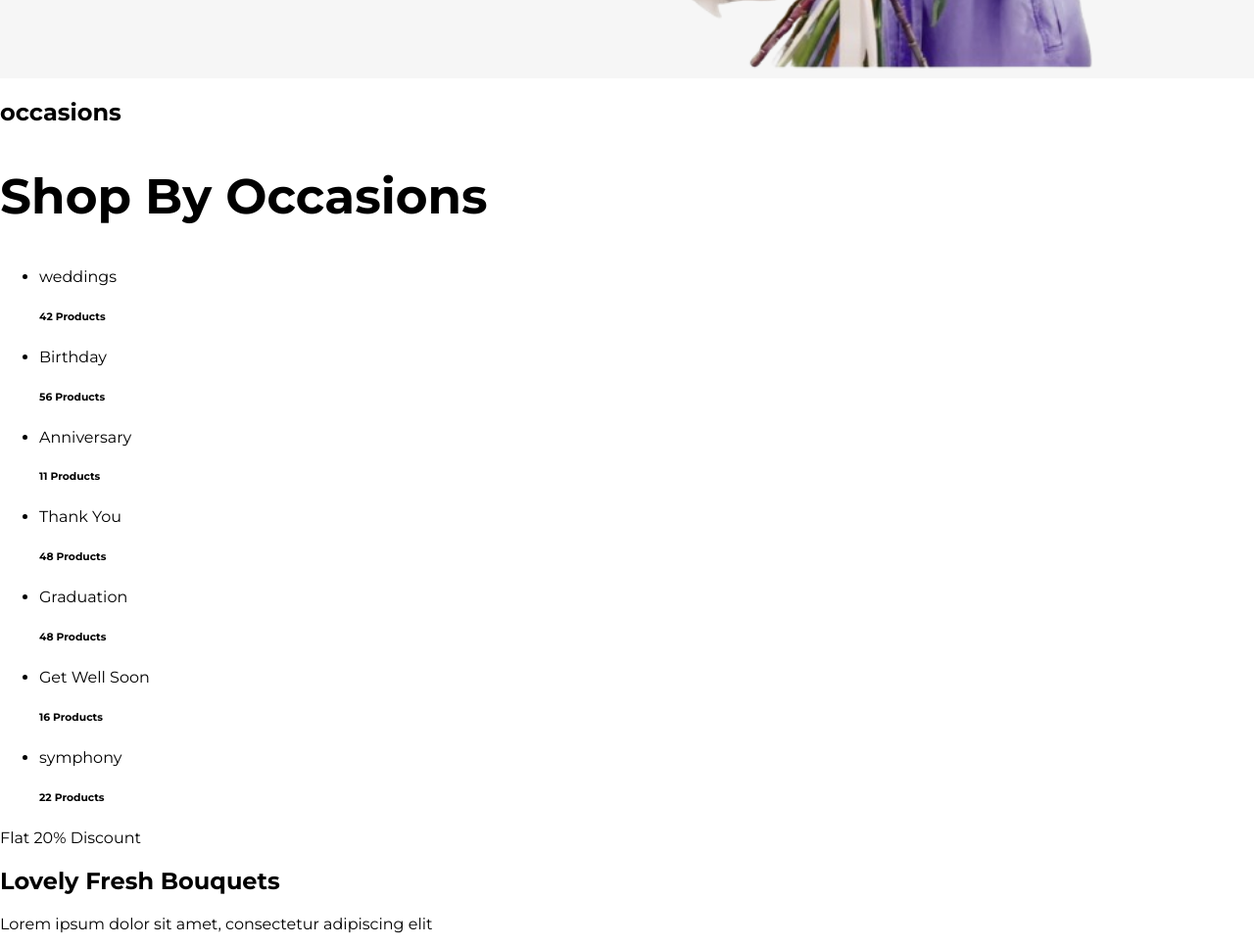
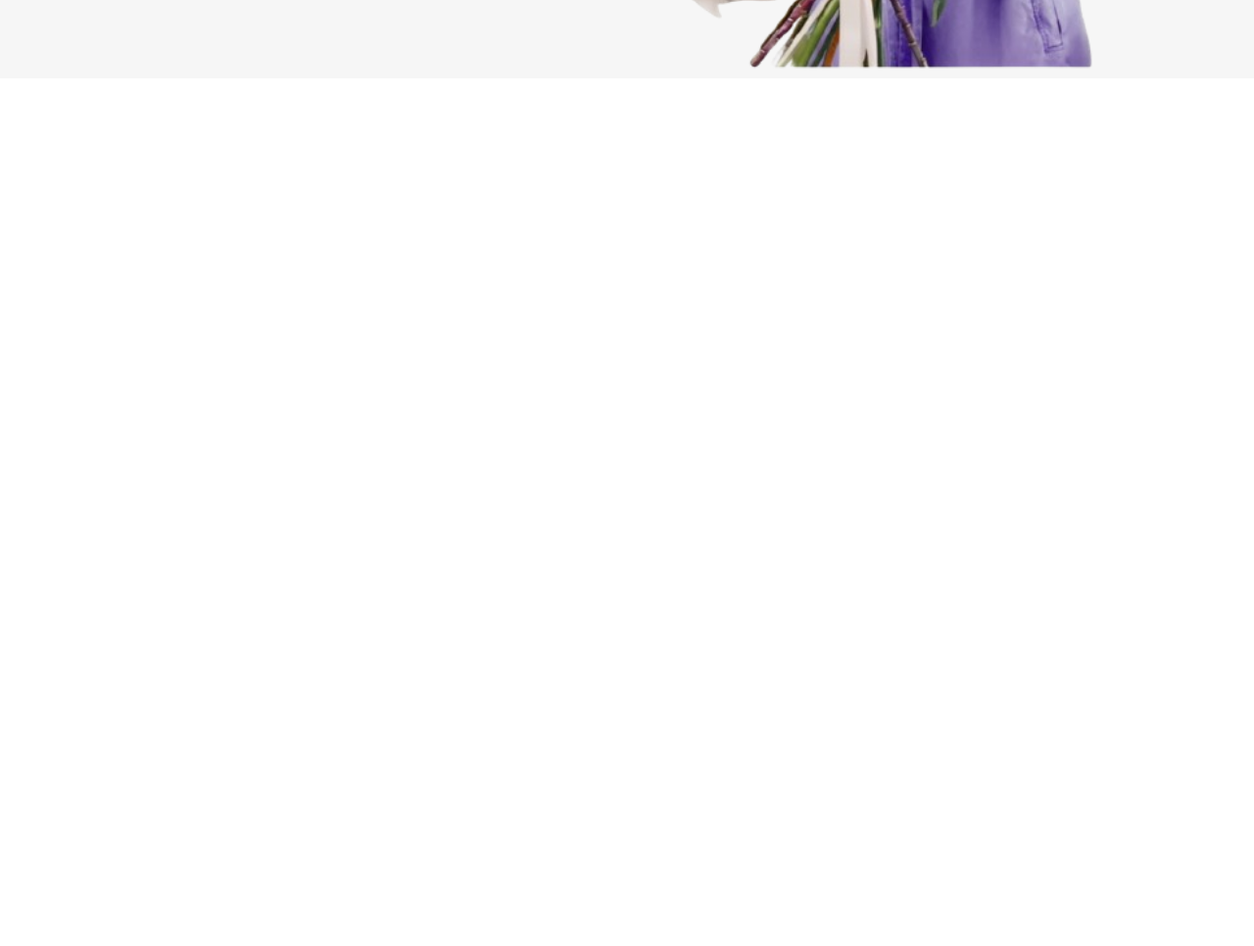
Before and after one commit to winifredAbel/bytequeens-Landing-Page, a plain HTML site: page index.html in a window 1280 px wide. Shown: the part 760-1726 px from the top of the page at 98% size. After the commit the page ends 840 px from the top, so only its background shows below. Drawn offline with Linux system fonts and the light colour scheme.

Commit message:
Revert "occasions-section Html"

```diff
--- a/index.html
+++ b/index.html
@@ -3,7 +3,8 @@
 <head>
     <meta charset="UTF-8">
     <meta name="viewport" content="width=device-width, initial-scale=1.0">
-    <title>Bytequeens flowershop</title>
+    <title>Byte Flower Shop</title>
+    <!-- google fonts -->
     <link rel="preconnect" href="https://fonts.googleapis.com">
     <link rel="preconnect" href="https://fonts.gstatic.com" crossorigin>
     <link href="https://fonts.googleapis.com/css2?family=Montserrat:ital,wght@0,100..900;1,100..900&display=swap" rel="stylesheet">
@@ -115,63 +116,8 @@
             </div>
         </section>
 
-        <section class="occassions-section">
-            <h2>occasions</h2>
-            <h1>Shop By Occasions</h1>
-           <ul>
-            <li>
-                <label for="weddings">weddings</label>
-                <h6>42 Products</h6>
-            </li>
+        <section class="occasions-section">
 
-            <li>
-                <label for="birthday">Birthday</label>
-                <h6>56 Products</h6>
-            </li>
-
-            <li>
-                <label for="Anniversary">Anniversary</label>
-                <h6>11 Products</h6>
-            </li>
-
-            <li>
-                <label for="Thanks">Thank You</label>
-                <h6>48 Products</h6>
-            </li>
-
-            <li>
-                <label>Graduation</label>
-                <h6>48 Products</h6>
-            </li>
-
-            <li>
-                <label for="">Get Well Soon</label>
-                <h6>16 Products</h6>
-            </li>
-
-            <li>
-                <label for="">symphony</label>
-                <h6>22 Products</h6>
-            </li>
-           </ul>
-
-           <div class="cards-container">
-  <div class="card card-left">
-    <span class="discount">Flat 20% Discount</span>
-    <h2>Lovely Fresh Bouquets</h2>
-    <p>Lorem ipsum dolor sit amet, consectetur adipiscing elit</p>
-    <button class="shop-btn">Shop Now →</button>
-    <img src="images/right card image.png" alt="Lovely Fresh Bouquets">
-  </div>
-
-  <div class="card card-right">
-    <span class="discount">Flat 25% Discount</span>
-    <h2>Pure Bloom Collection</h2>
-    <p>Lorem ipsum dolor sit amet, consectetur adipiscing elit</p>
-    <button class="shop-btn">Shop Now →</button>
-    <img src="images/left card image.png" alt="Pure Bloom Collection">
-  </div>
-</div>
         </section>
         <section class="about-us">
 
```
Also changed, not shown: images/left card image.png (deleted), images/right card image.png (deleted).
